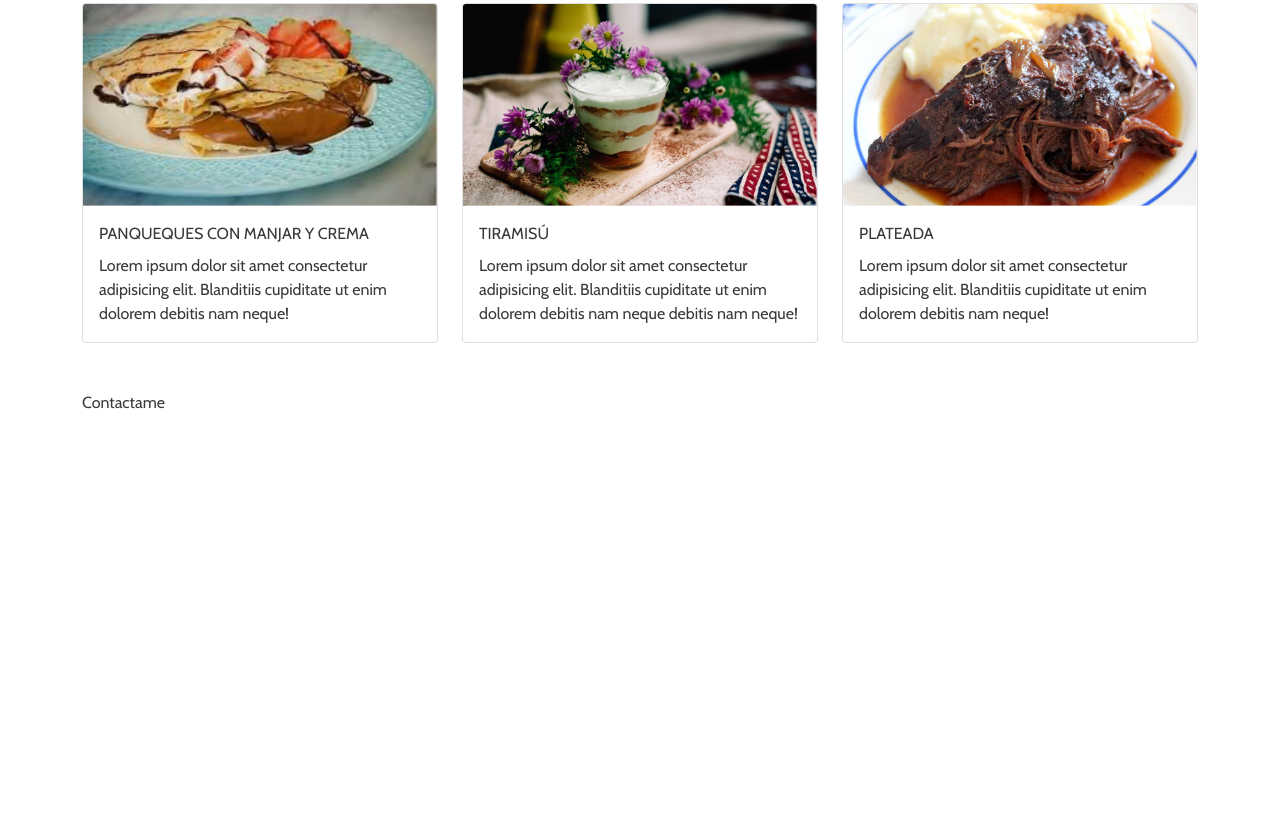
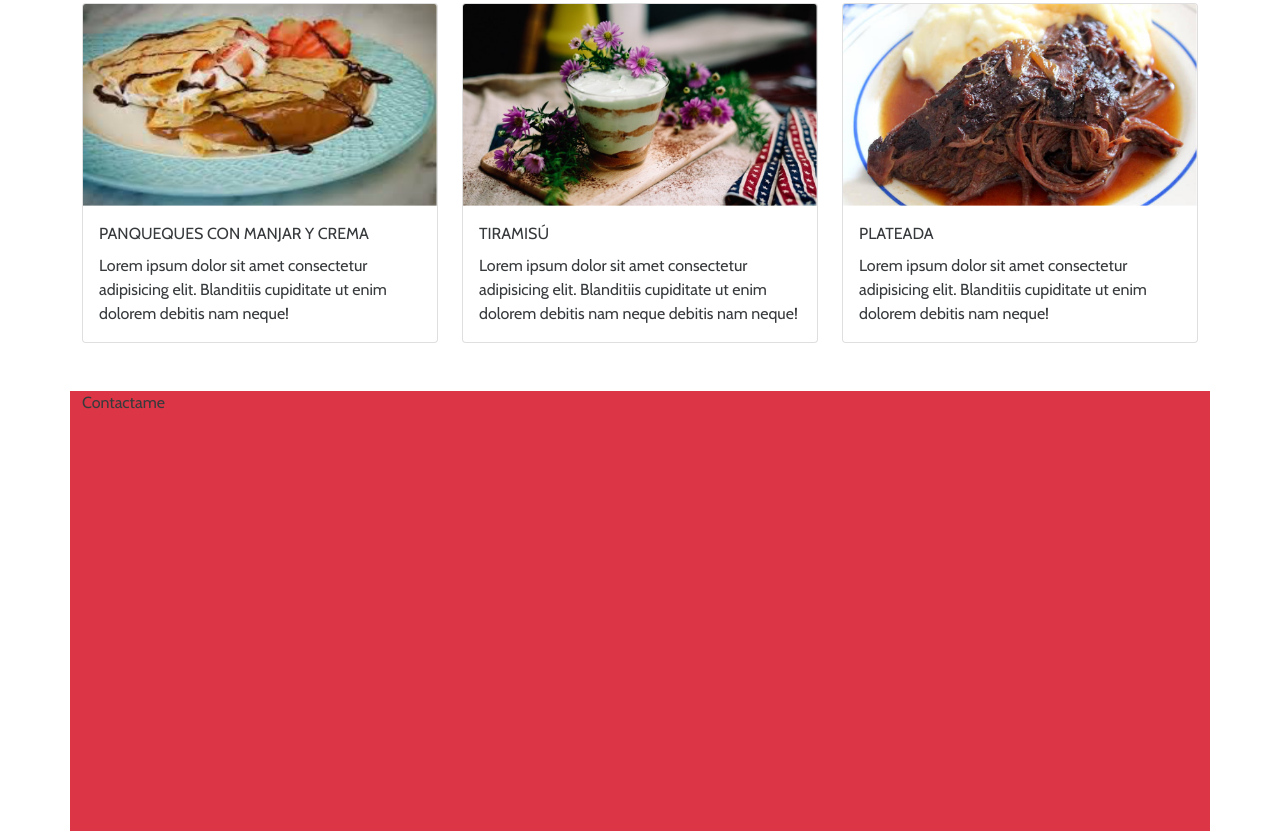
Before and after one commit to tbtha/Ricomida, a plain HTML site: page index.html in a window 1280 px wide. Shown: the part 1783-2614 px from the top of the page. Drawn offline with nearby package versions, Linux system fonts and the light colour scheme; a script that the page names is missing.

Commit message:
nueva integracion

```diff
--- a/index.html
+++ b/index.html
@@ -179,7 +179,7 @@
     </div>
 </section>
 <!--Formulario-->
-<section class="container">
+<section class="container bg-danger">
     <p>Contactame</p>
     <div data-tf-widget="fOzx5QmC" style="width:100%;height:400px;"></div><script src="//embed.typeform.com/next/embed.js"></script>
 
```
